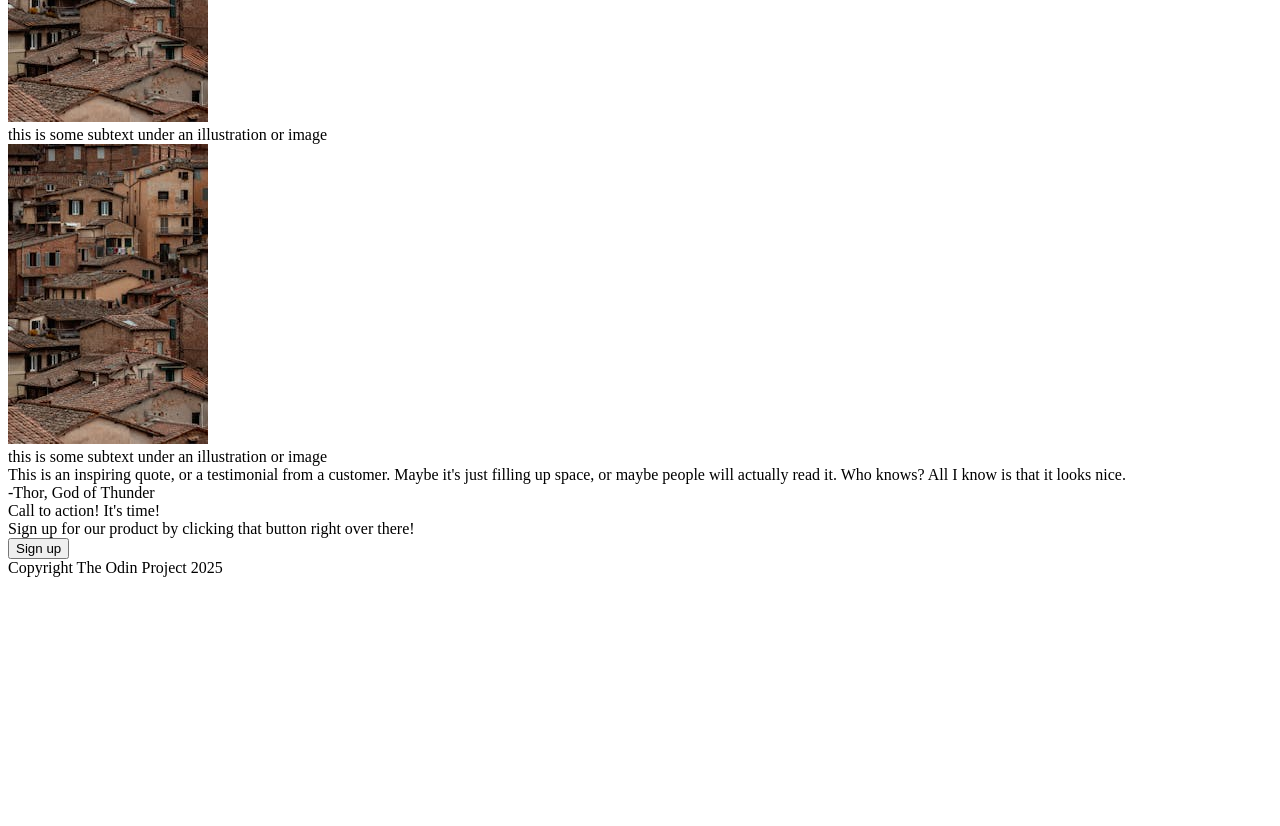
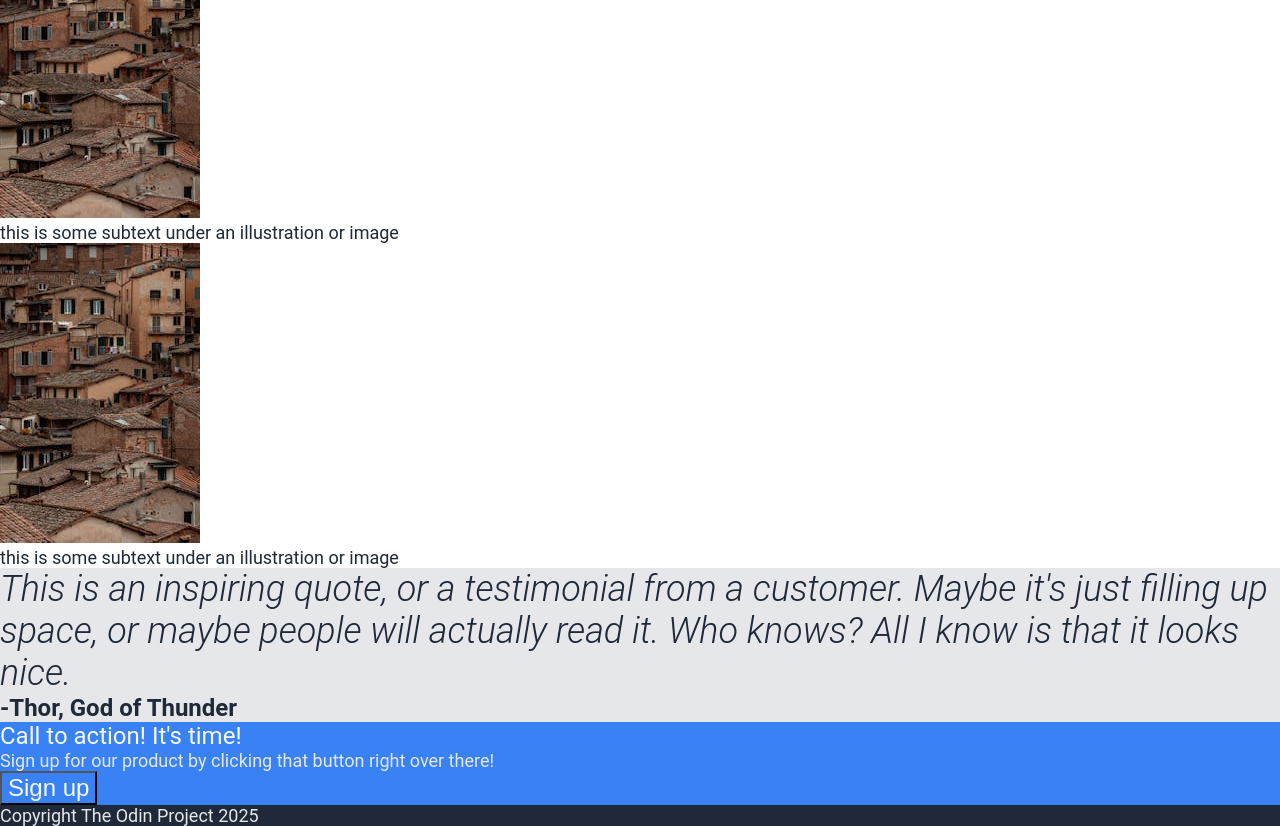
Before and after one commit to exequiel-farias/landing-page, a plain HTML site: page index.html in a window 1280 px wide. Shown: the part 1280-2106 px from the top of the page. Before the commit the page ends 1865 px from the top, so only its background shows below. Drawn offline with Linux system fonts and the light colour scheme.

Commit message:
Add colors and font styles

```diff
--- a/index.html
+++ b/index.html
@@ -4,6 +4,7 @@
   <meta charset="UTF-8">
   <meta name="viewport" content="width=device-width, initial-scale=1.0">
   <title>Landing Page</title>
+  <link rel="stylesheet" href="styles.css">
 </head>
 <body>
 
@@ -70,6 +71,7 @@
   </div>
 
   <div class="call-to-action-container">
+    <div class="call-to-action-content">
       <div class="call-to-action-text">
         <div class="call-to-action-header">
           Call to action! It's time!
@@ -82,6 +84,7 @@
         <button>Sign up</button>
       </div>
     </div>
+  </div>
 
   <div class="footer-container">
     <div class="footer-text">
--- /dev/null
+++ b/styles.css
@@ -0,0 +1,88 @@
+body {
+  font-family: Roboto, sans-serif;
+  margin: 0;
+  min-height: 100vh;
+}
+
+.hero-container {
+  background-color: #1F2937;
+
+}
+
+.header-logo-text {
+  font-size: 24px;
+  color: #F9FAF8;
+}
+
+a, .hero-secondary-text {
+  font-size: 18px;
+  color: #E5E7EB;
+}
+
+.footer-container {
+  background-color: #1F2937;
+}
+
+.footer-text {
+  font-size: 18px;
+  color: #E5E7EB;
+}
+
+.hero-main-text {
+  font-size: 48px;
+  font-weight: 900;
+  color: #F9FAF8;
+}
+
+.hero-button button, .call-to-action-content {
+  background-color: #3882F6;
+}
+
+.hero-button button {
+  font-size: 24px;
+  color: #F9FAF8;
+}
+
+.information-header-text {
+  font-size: 36px;
+  font-weight: 900;
+  color: #1F2937;
+}
+
+.item-text {
+  font-size: 18px;
+  color: #1F2937;
+}
+
+.quote-container {
+  background-color: #E5E7EB;
+}
+
+.quote-text {
+  font-size: 36px;
+  color: #1F2937;
+  font-style: italic;
+  font-weight: 300;
+}
+
+.quote-author {
+  color: #1F2937;
+  font-size: 24px;
+  font-weight: 700;
+}
+
+.call-to-action-header {
+  font-size: 24px;
+  color: #F9FAF8;
+}
+
+.call-to-action-subtext {
+  font-size: 18px;
+  color: #E5E7EB;
+}
+
+.call-to-action-button button {
+  font-size: 24px;
+  color: #F9FAF8;
+  background-color: #3882F6;
+}
```
Lines whose indentation alone changed are shown as unchanged.
